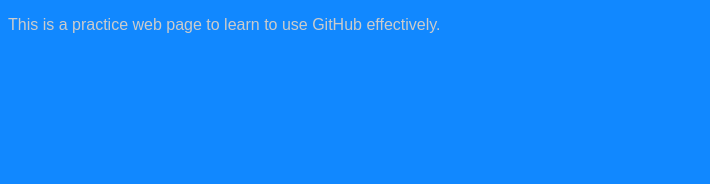
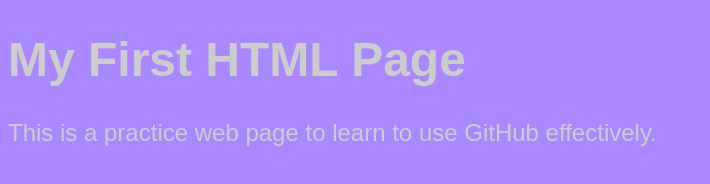
Before and after one commit to stevenwmanning/html-website, a plain HTML site: page index.html in a window 1280 px wide. Shown: the whole page, without its empty margins (0-710 px from the left). Drawn offline with Linux system fonts and the light colour scheme.

Commit message:
Add h1 to html and various changes to css

```diff
--- a/index.html
+++ b/index.html
@@ -6,6 +6,7 @@
     <link rel="stylesheet" href="styles.css">
   </head>
   <body>
+    <h1>My First HTML Page</h1>
     <p>This is a practice web page to learn to use GitHub effectively.</p>
   </body>
 </html>
--- a/styles.css
+++ b/styles.css
@@ -1,5 +1,6 @@
 body {
-  background-color: #1188ff;
+  background-color: #aa88ff;
   color: #ccc;
   font-family: sans-serif;
+  font-size: 1.5em;
 }
```
